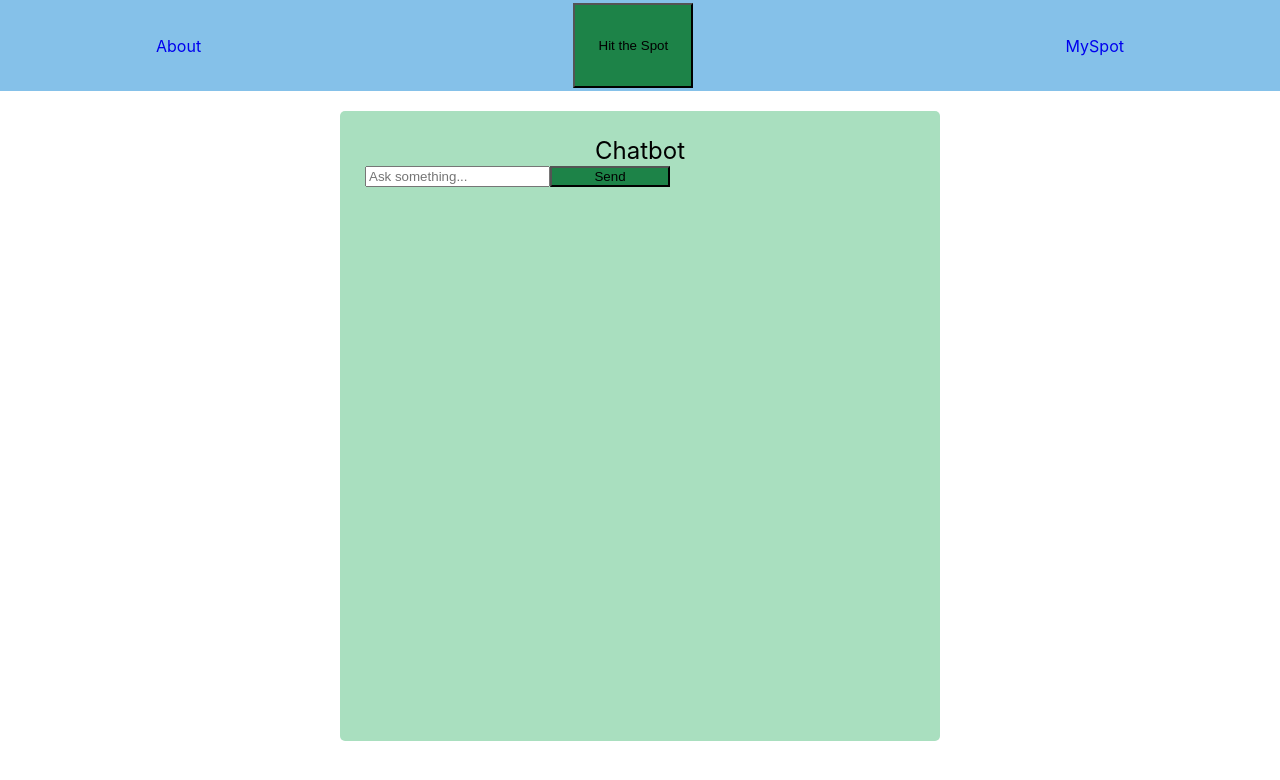
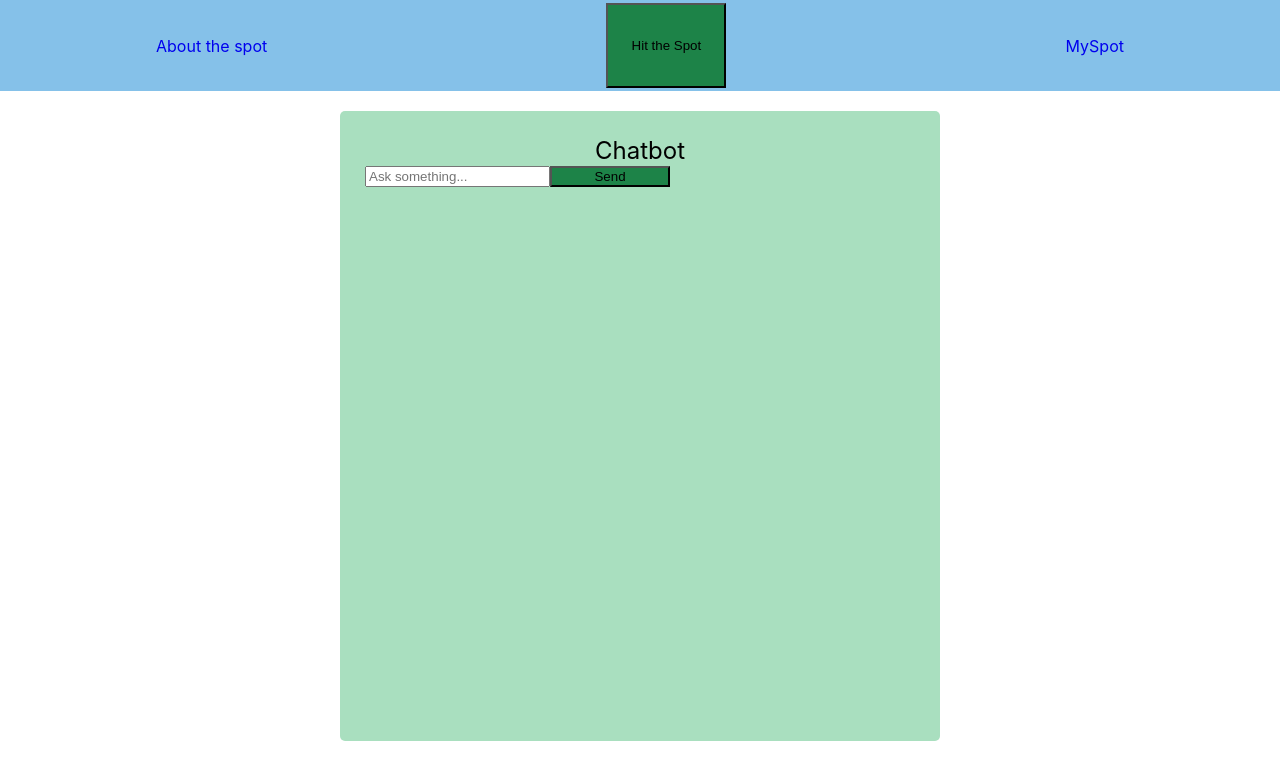
Before and after one commit to janliii/front-end-capstone, a React (Create React App) app: page / in a window 1280 px wide. Shown: the top 780 px of the page. Built offline with nearby package versions, Linux system fonts and the light colour scheme.

Commit message:
test message

```diff
--- a/src/pages/Home.tsx
+++ b/src/pages/Home.tsx
@@ -13,7 +13,7 @@
     <div >
       <div className="Navbar">
       <nav>
-            <Link to="/about">About</Link>
+            <Link to="/about">About the spot</Link>
       </nav>
       <button onClick={() => navigate("/layout/55")}>
         Hit the Spot
```
